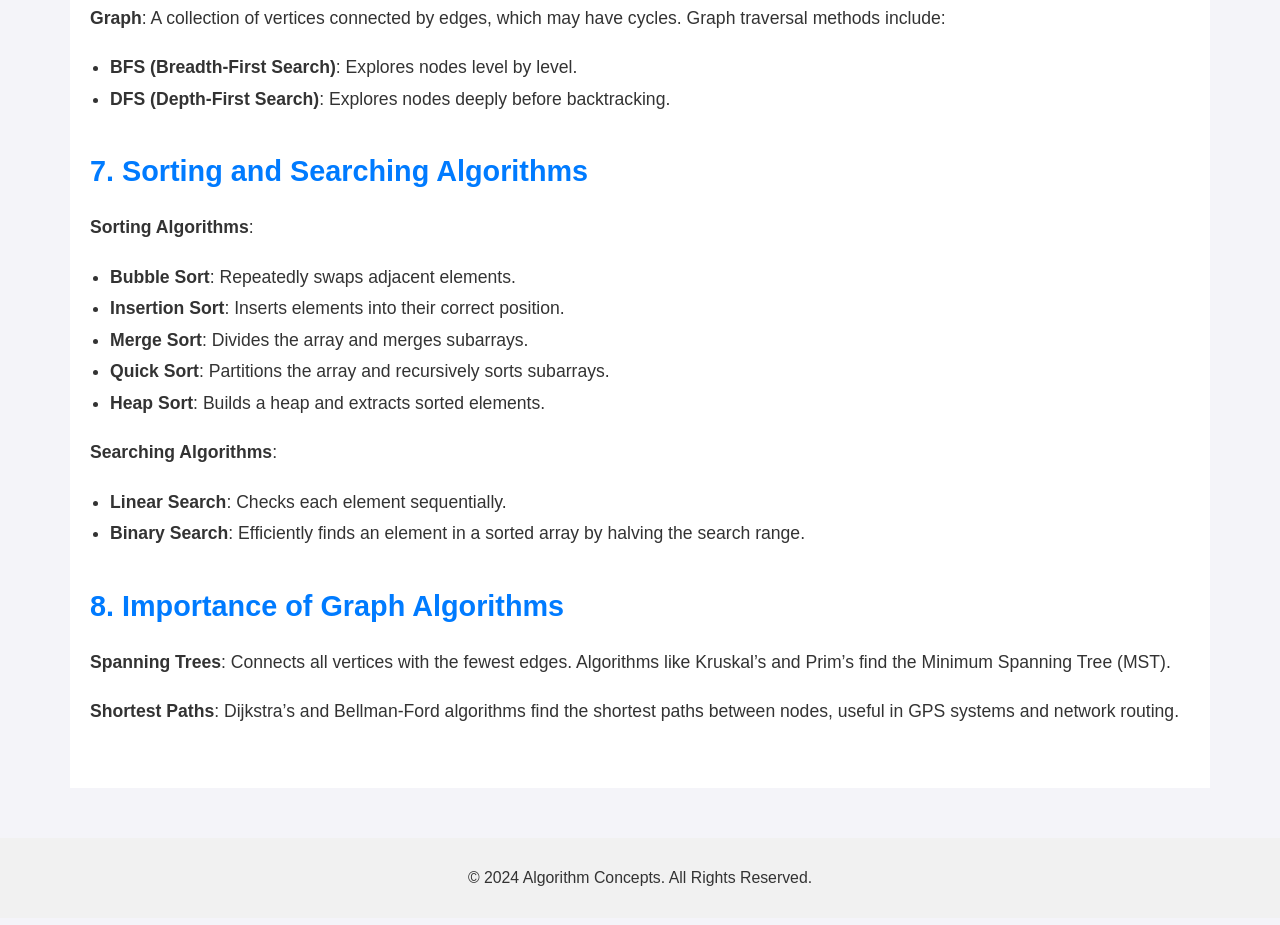
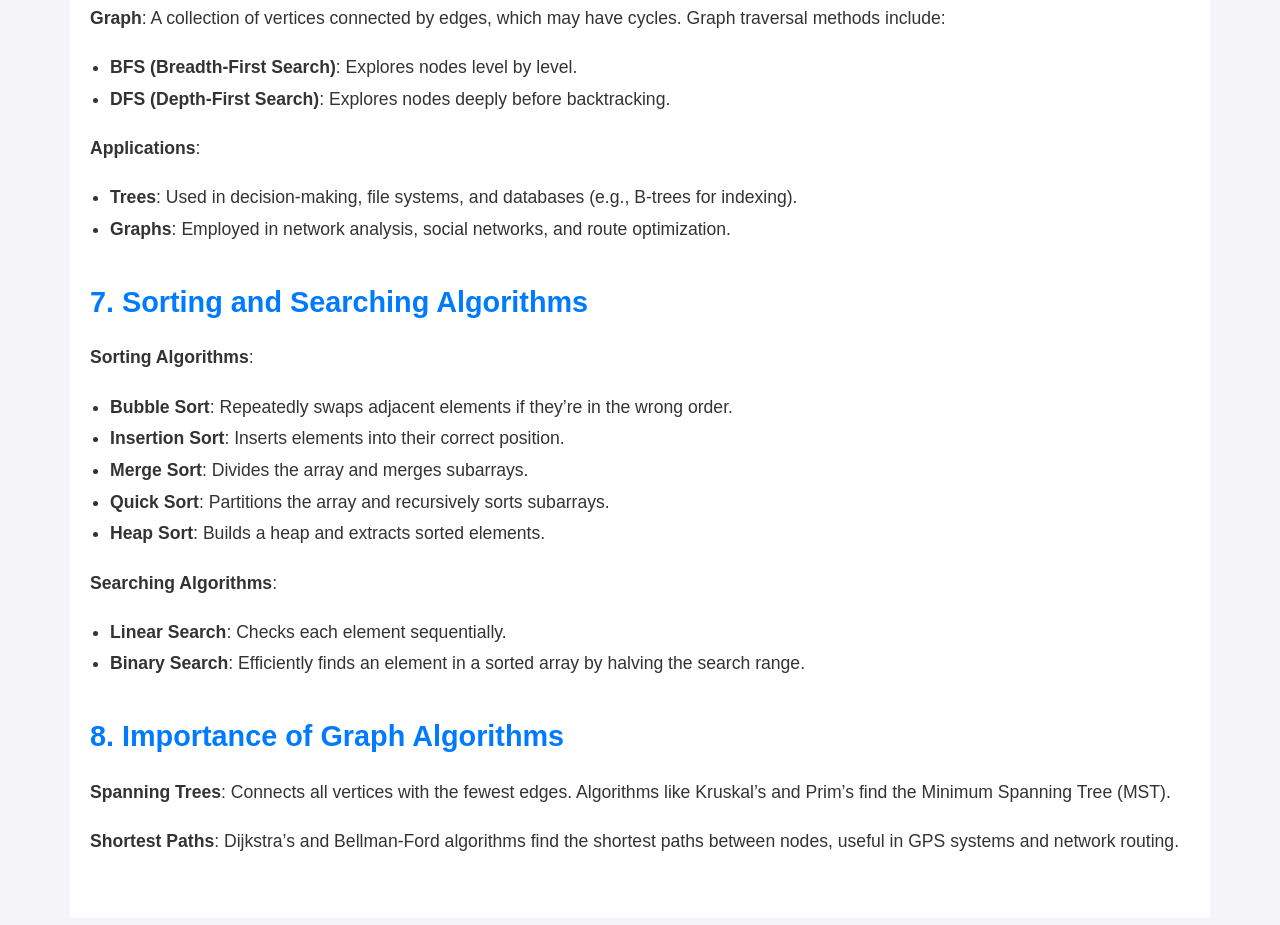
Before and after one commit to Sushant-RM/Sushant-Page-1.github.io, a plain HTML site: page index.html in a window 1280 px wide. Shown: the part 2613-3538 px from the top of the page. Drawn offline with Linux system fonts and the light colour scheme.

Commit message:
Update index.html

```diff
--- a/index.html
+++ b/index.html
@@ -187,6 +187,11 @@
                 <li><strong>BFS (Breadth-First Search)</strong>: Explores nodes level by level.</li>
                 <li><strong>DFS (Depth-First Search)</strong>: Explores nodes deeply before backtracking.</li>
             </ul>
+            <p><strong>Applications</strong>:</p>
+            <ul>
+                <li><strong>Trees</strong>: Used in decision-making, file systems, and databases (e.g., B-trees for indexing).</li>
+                <li><strong>Graphs</strong>: Employed in network analysis, social networks, and route optimization.</li>
+            </ul>
         </div>
 
         <!-- 7. Sorting and Searching Algorithms -->
@@ -194,13 +199,12 @@
             <h2>7. Sorting and Searching Algorithms</h2>
             <p><strong>Sorting Algorithms</strong>:</p>
             <ul>
-                <li><strong>Bubble Sort</strong>: Repeatedly swaps adjacent elements.</li>
+                <li><strong>Bubble Sort</strong>: Repeatedly swaps adjacent elements if they’re in the wrong order.</li>
                 <li><strong>Insertion Sort</strong>: Inserts elements into their correct position.</li>
                 <li><strong>Merge Sort</strong>: Divides the array and merges subarrays.</li>
                 <li><strong>Quick Sort</strong>: Partitions the array and recursively sorts subarrays.</li>
                 <li><strong>Heap Sort</strong>: Builds a heap and extracts sorted elements.</li>
             </ul>
-
             <p><strong>Searching Algorithms</strong>:</p>
             <ul>
                 <li><strong>Linear Search</strong>: Checks each element sequentially.</li>
```
